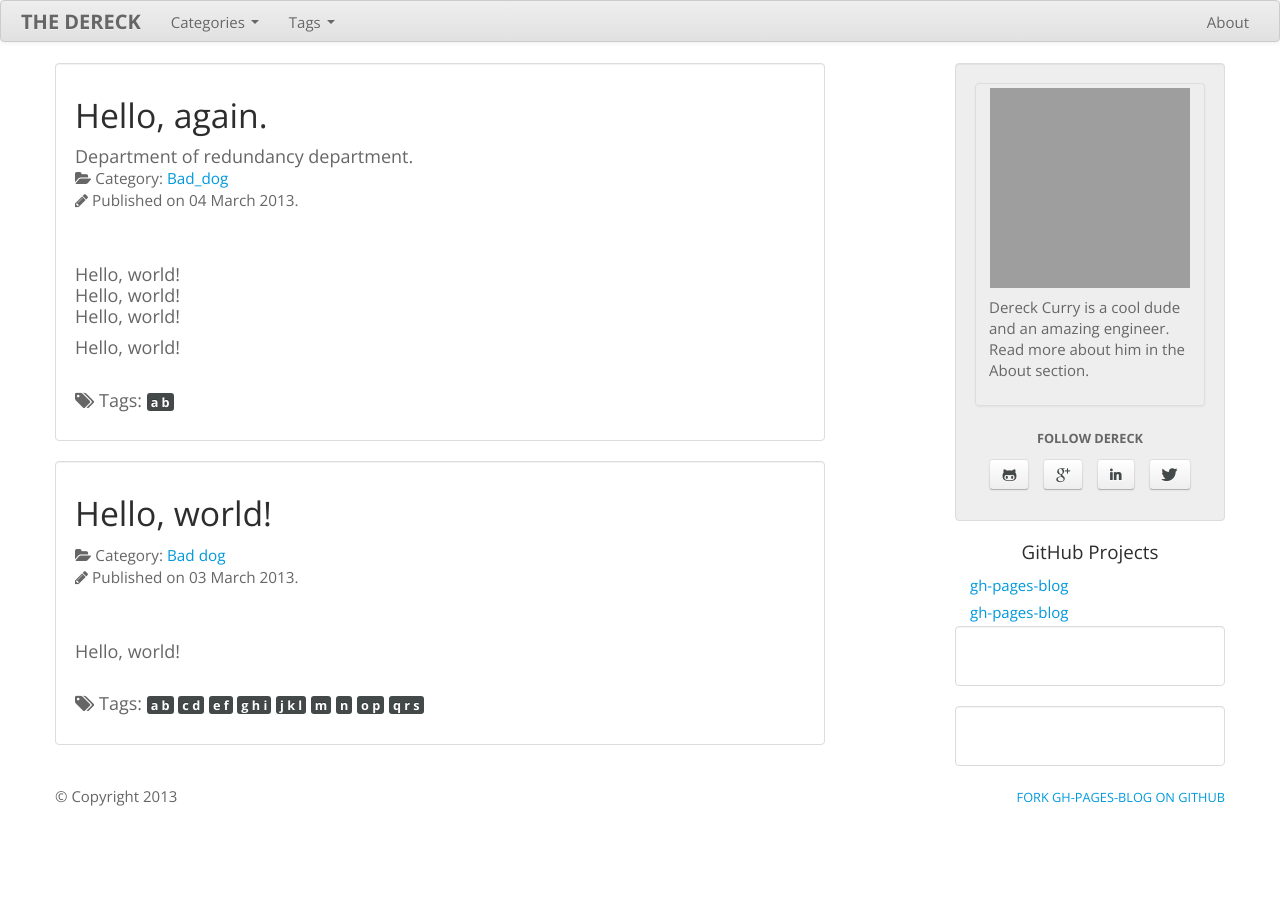
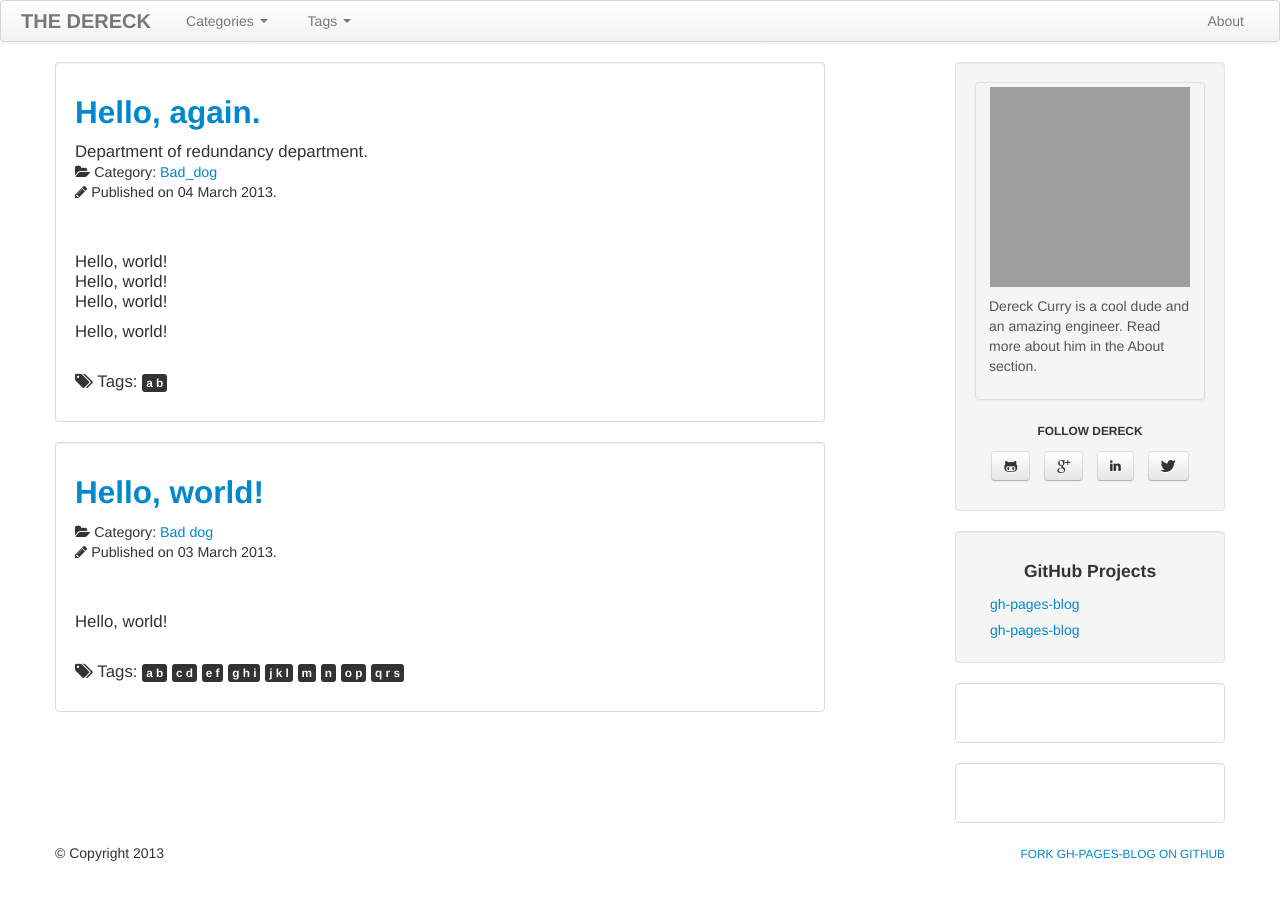
Before and after one commit to thedereck/thedereck.github.com, a Jekyll site: the page built from index.html, in a window 1280 px wide. Built offline with Jekyll 4.4.1, drawn with Linux system fonts in a browser that asks for light colours; grey boxes are pictures that could not be loaded.

Commit message:
Changed bootstrap css file

```diff
--- a/_config.yml
+++ b/_config.yml
@@ -71,7 +71,7 @@ github_projects :
     url : https://github.com/thedereck/gh-pages-blog2
 
 bootstrap:
-  css : spacelab.bootstrap.min.css
+  css : bootstrap.min.css
   responsive :
     enabled : true
     css : bootstrap-responsive.min.css
--- a/_includes/body/sections/github-projects.html
+++ b/_includes/body/sections/github-projects.html
@@ -1,3 +1,4 @@
+<div class="well">
 	<h4 class="text-center">
 		GitHub Projects
 	</h4>
@@ -9,3 +10,4 @@
 		</li>
 		{% endfor %}
 	</ul>
+</div>
```
